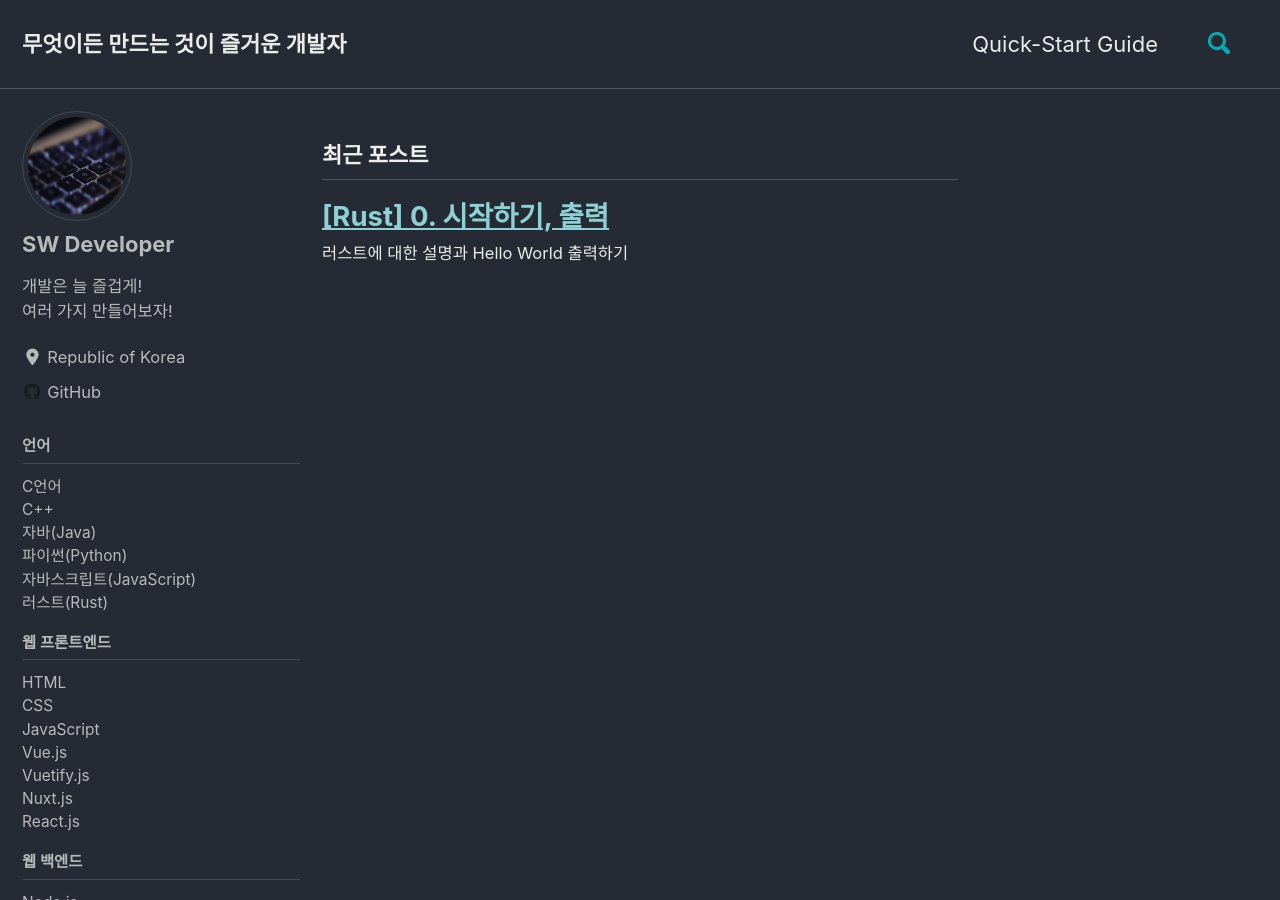
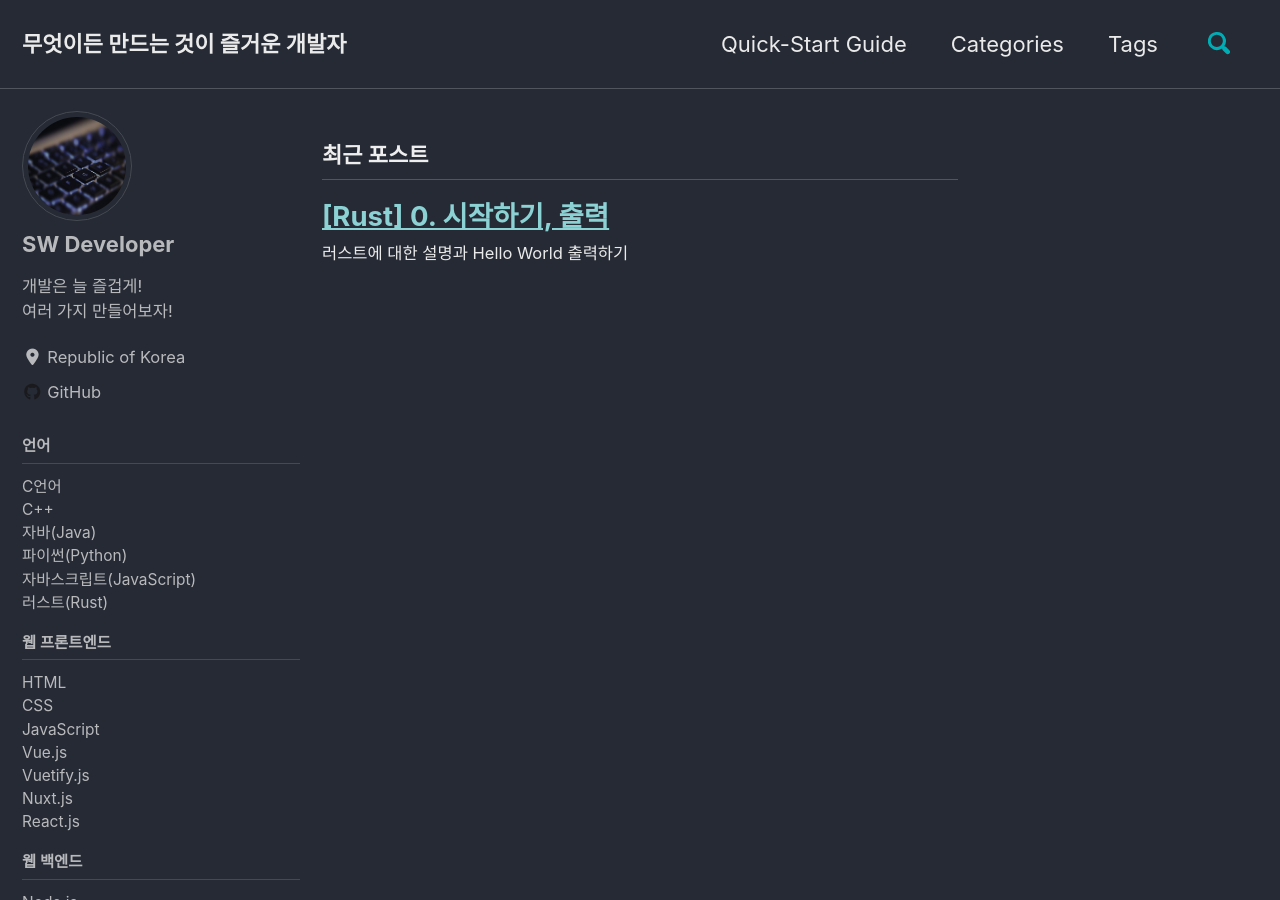
Before and after one commit to hummingengineer/hummingengineer.github.io, a Jekyll site: the page built from index.html, in a window 1280 px wide and 900 px high. Built offline with Jekyll 4.4.1, drawn with Linux system fonts in a browser that asks for light colours; cached includes are drawn as plain includes; nearby versions of some CDN libraries; the list of posts is cut into pages by our own code.

Commit message:
Feat: Add blog menu

```diff
--- a/_data/navigation.yml
+++ b/_data/navigation.yml
@@ -2,6 +2,10 @@
 main:
   - title: "Quick-Start Guide"
     url: https://mmistakes.github.io/minimal-mistakes/docs/quick-start-guide/
+  - title: "Categories"
+    url: /categories/
+  - title: "Tags"
+    url: /tags/
   # - title: "About"
   #   url: https://mmistakes.github.io/minimal-mistakes/about/
   # - title: "Sample Posts"
```
Also changed, not shown: _pages/404.md (+1 -0 lines).
